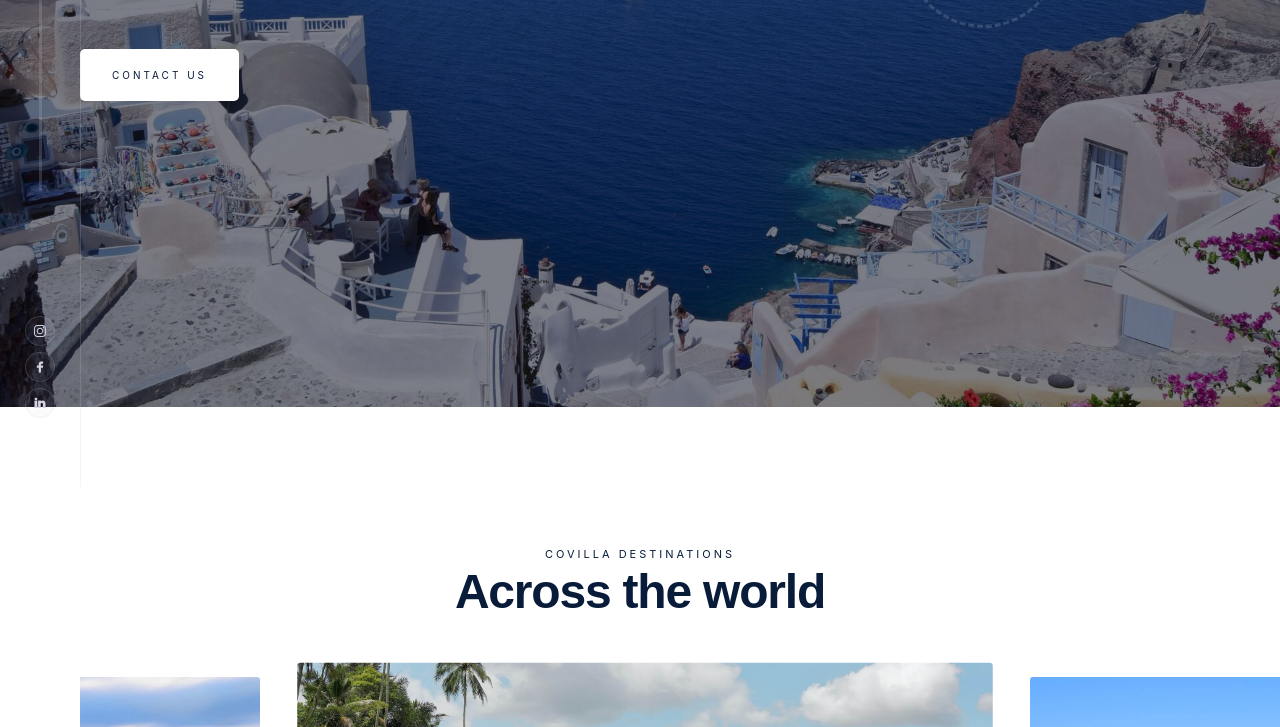
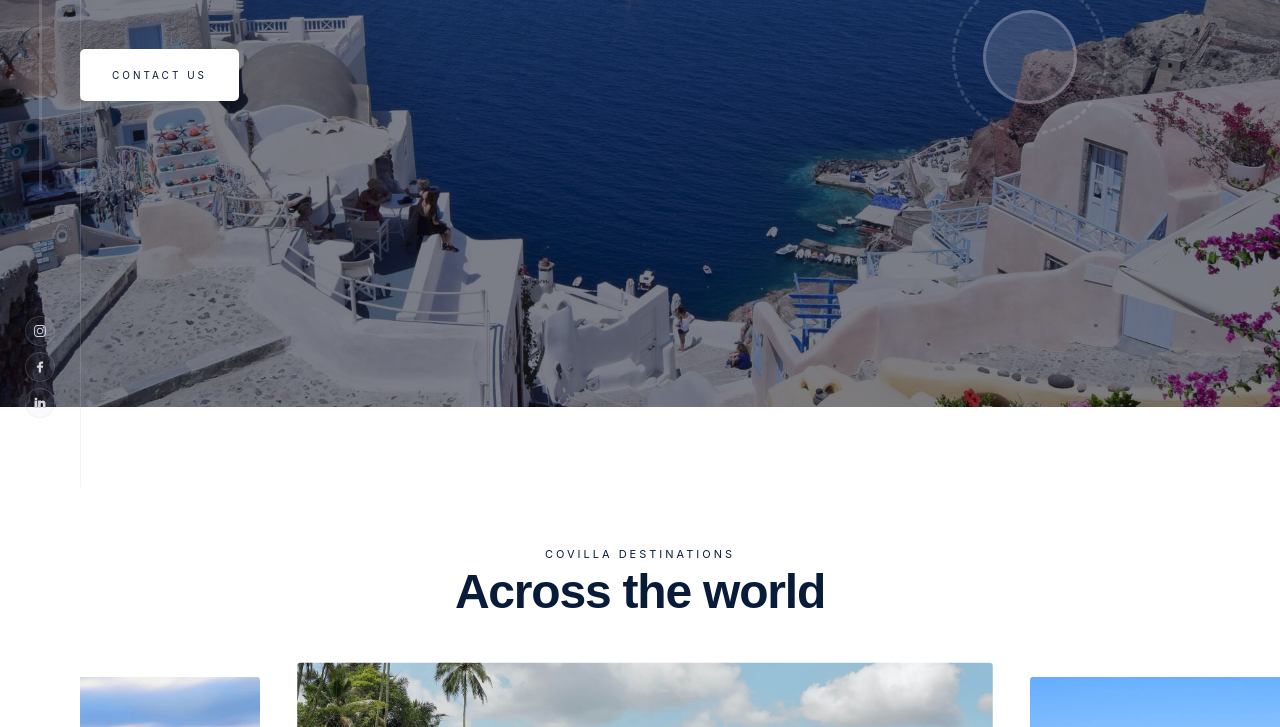
Before and after one commit to boer-coding/Covilla, a plain HTML site: page index.html in a window 1280 px wide. Shown: the part 393-1120 px from the top of the page. Drawn offline with Linux system fonts and the light colour scheme.

Commit message:
video added

```diff
--- a/style/styleHeader.scss
+++ b/style/styleHeader.scss
@@ -62,10 +62,11 @@ $destinationGray: rgb(8, 28, 58);
     }
     .headerPlay {
       width: 500px;
-      height: 70%;
+      height: 500px;
       display: flex;
       align-items: center;
       position: relative;
+      top:15%;
 
       .headerIconOuter {
         width: 150px;
@@ -77,10 +78,11 @@ $destinationGray: rgb(8, 28, 58);
         justify-content: center;
         align-items: center;
         position: absolute;
-        top: 33%;
-        left: 25%;
+        top: 50%;
+        left: 50%;
+        transform: translate(-50%, -50%);
         z-index: 5;
-        transition: all 1.2s ease;
+        transition: all 0.5s ease-in-out;
       }
 
       .headerIconInner {
@@ -93,7 +95,7 @@ $destinationGray: rgb(8, 28, 58);
         display: flex;
         justify-content: center;
         align-items: center;
-        transition: all 1.5s ease;
+        transition: all 0.3s ease-in;
       }
 
       .playIcon {
@@ -105,9 +107,12 @@ $destinationGray: rgb(8, 28, 58);
       }
 
       .headerIcon {
-        width: 400px;
-        height: 400px;
-        position: relative;
+        width: 200px;
+        height: 200px;
+        position: absolute;
+        top: 50%;
+        left: 50%;
+        transform: translate(-50%, -50%);
 
         .borderFirst,
         .borderSecond {
@@ -128,19 +133,15 @@ $destinationGray: rgb(8, 28, 58);
           width: 88%;
           height: 88%;
           transition: all 1s ease;
-        }
-
           .bcgContainer {
-          width: 300px;
-          height: 300px;
+            width: 78%;
+            height: 78%;
             border-radius: 50%;
             position: absolute;
             top: 50%;
             left: 50%;
             transform: translate(-50%, -50%);
             transition: all 1.2s ease;
-        }
-
             .bcgVideo {
               width: 100%;
               height: 100%;
@@ -149,24 +150,30 @@ $destinationGray: rgb(8, 28, 58);
               object-fit: cover;
 
               source {
-            width: 100%;
-            height: 100%;
+                width: 80%;
+                height: 80%;
               }
             }
+          }
+        }
+
       }
 
       /* Hover effect when hovering over .headerIconOuter */
       .headerIconOuter:hover + .headerIcon {
         .borderFirst {
           background-color: rgba(192, 192, 211, 0.2);
+          transform: scale(1.8);
         }
 
         .borderSecond {
           background-color: rgba(192, 192, 211, 0.2);
+          transform: scale(1.3);
         }
 
         .bcgVideo {
           visibility: visible;
+          transform: scale(1.01);
         }
       }
 
```
Also changed, not shown: style/styleHeader.css, style/styleHeader.min.css, 1 other file. Lines whose indentation alone changed are shown as unchanged.
